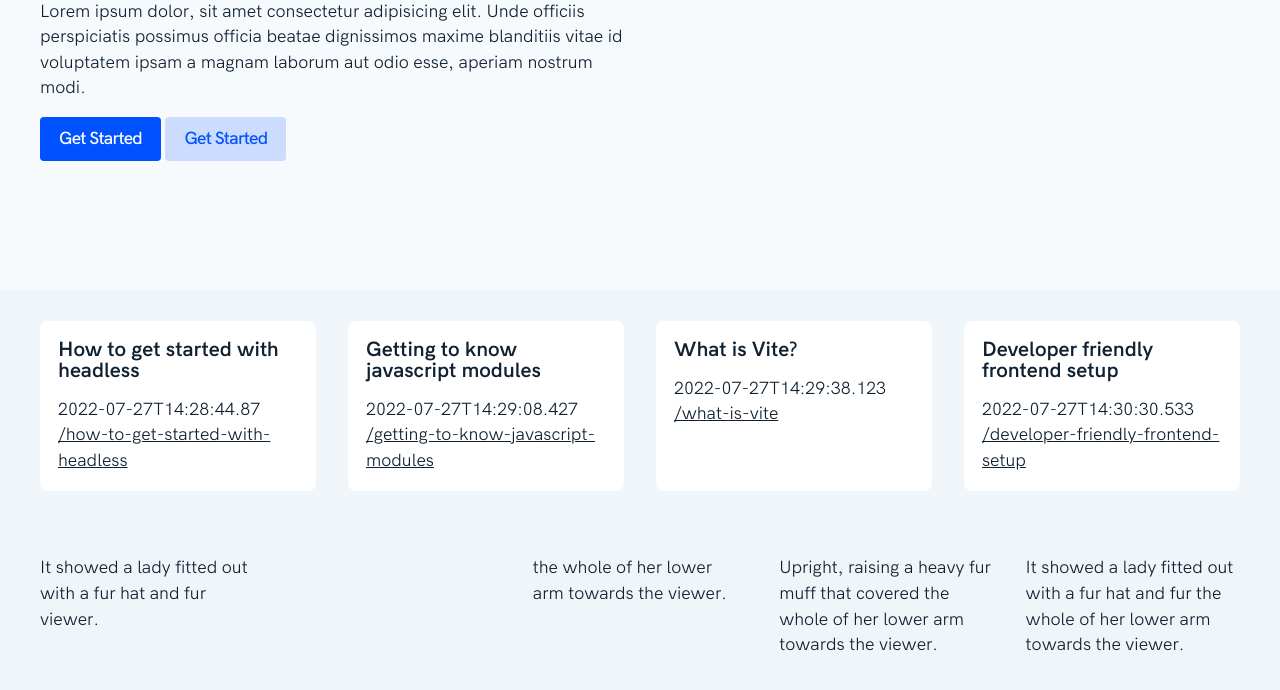
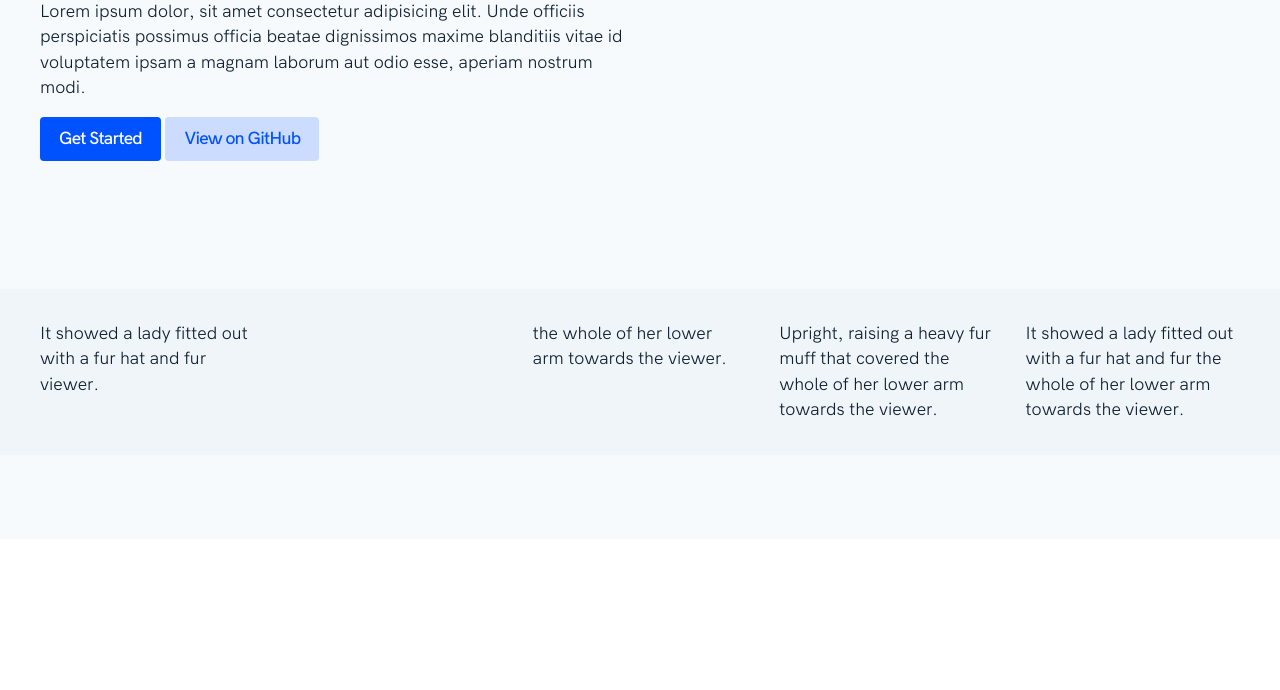
Before and after one commit to dynamicweb/headless-starter-kit, a website built with Vite: page index.html in a window 1280 px wide. Shown: the part 261-951 px from the top of the page. After the commit the page ends 800 px from the top, so only its background shows below. Built offline with nearby package versions, Linux system fonts and the light colour scheme.

Commit message:
articles json + update routing handling + navigation + basic blocks templates

```diff
--- a/src/css/utils.css
+++ b/src/css/utils.css
@@ -197,7 +197,6 @@
 .text-a-3 {
 	color: var(--dw-clr-accent-3);
 }
-
 .text-a-4 {
 	color: var(--dw-clr-accent-4);
 }
--- a/src/js/api/navigation.js
+++ b/src/js/api/navigation.js
@@ -2,4 +2,16 @@ import NavItems from '../data/MainNavigation.json';
 
 export const getNavigation = async () => Promise.resolve(NavItems);
 
-export const navigate = (url) =>  console.log(url);
+export const navigate = (target, url) => {
+    history.pushState({},'', url);
+    const event = new NavigationStateChangedEvent();
+    target.dispatchEvent(event);
+}
+
+export class NavigationStateChangedEvent extends CustomEvent {
+    constructor() {
+        super(NavigationStateChanged, {bubbles : true})
+    }
+}
+
+export const NavigationStateChanged = 'navigationstatechanged';
--- a/src/js/components/App.js
+++ b/src/js/components/App.js
@@ -2,8 +2,6 @@ import '../../css/style.css'
 import { RoutingHandler } from './navigation/RoutingHandler';
 import { SiteHeader } from './site/SiteHeader';
 import { SiteFooter } from './site/SiteFooter';
-import { ArticleList } from './blocks/ArticleList';
-import HeroBlock from './blocks/Hero';
 
 export default class App extends HTMLElement {
 
@@ -14,8 +12,6 @@ export default class App extends HTMLElement {
 	connectedCallback() {
 		this.append(new SiteHeader())
 		this.append(new RoutingHandler())
-		this.append(new HeroBlock())
-		this.append(new ArticleList())
 		this.append(new SiteFooter())
 	}
 }
--- a/src/js/components/blocks/ArticleList.js
+++ b/src/js/components/blocks/ArticleList.js
@@ -26,16 +26,19 @@ export class ArticleList extends HTMLElement {
 		articles.forEach(article => {
 			const card = document.createElement('div');
 			const header = document.createElement('h3');
+			const date = document.createElement('div')
 			const text = document.createElement('p');
 			const link = document.createElement('a');
-			card.classList.add('article-card','rnd-2','p-4','bg-n-1','shadow','flow');
+			card.classList.add('article-card','rnd-2','p-6','bg-n-1','shadow','flow');
 			header.textContent = article.Name;
-			text.textContent = article.CreatedDate;
+			text.textContent = article.Item.Fields.find(x => x.Name == 'Description').Value;
+			date.textContent = new Date(article.UpdatedDate).toLocaleString('en-GB', {day: '2-digit', month: 'long' });
 			link.textContent = article.Item.Link;
 			link.href = article.Item.Link;
 			link.onclick = (e) => {
 				e.preventDefault();
-				navigate(article.Item.Link);
+				navigate(link, article.Item.Link);
+
 			}
 			card.append(header);
 			card.append(text);
--- a/src/js/components/blocks/Hero.js
+++ b/src/js/components/blocks/Hero.js
@@ -9,7 +9,7 @@ template.innerHTML = `
 						dignissimos maxime blanditiis vitae id voluptatem ipsam a magnam laborum aut odio esse, aperiam nostrum
 						modi.</p>
 					<a href="#" class="btn shadow" data-type="primary">Get Started</a>
-					<a href="#" class="btn shadow" data-type="primary-soft">Get Started</a>
+					<a href="#" class="btn shadow" data-type="primary-soft">View on GitHub</a>
 				</div>
 				<div></div>
 			</div>
@@ -17,12 +17,16 @@ template.innerHTML = `
 	</div>
 `;
 export default class HeroBlock extends HTMLElement {
-    constructor() {
+    constructor(pageTitle) {
         super();
+
+		this.pageTitle = pageTitle;
     }
 
     connectedCallback() {
-        this.appendChild(template.content);
+		const node = template.content.firstElementChild.cloneNode(true);
+		node.querySelector('h1').textContent = this.pageTitle;
+        this.append(node);
     }
 }
 
--- a/src/js/components/navigation/RoutingHandler.js
+++ b/src/js/components/navigation/RoutingHandler.js
@@ -1,12 +1,48 @@
-import { getNavigation } from "../../api/navigation";
+import { getNavigation, NavigationStateChanged, navigate } from "../../api/navigation";
+import Dw404 from "../views/404";
 
 export class RoutingHandler extends HTMLElement {
+	#pages;
+
 	constructor() {
 		super()
 	}
 
 	async connectedCallback() {
-		const pages = await getNavigation();
+		this.#pages = await getNavigation();
+		document.addEventListener(NavigationStateChanged, this.handleNavigation.bind(this))
+
+		if(location.pathname !== '') {
+			navigate(this, location.pathname);
+		}
+	}
+
+	async handleNavigation(e) {
+		const page = this.#getPageFromUrl();
+		if (!page) {
+			this.replaceChildren(new Dw404());
+			return;
+		}
+
+		document.title = page.Name;
+
+		try {
+			const View = await import(`../views/${page.Item.SystemName}.js`);
+			this.replaceChildren(new View.default(page));
+		} catch (error) {
+			this.replaceChildren(new Dw404());
+		}
+	}
+
+	#getPageFromUrl() {
+		const matchingPages = this.#pages.filter(p => p.Item.Link === location.pathname);
+
+		if (matchingPages.length === 0 && location.pathname !== '' && location.pathname !== '/') {
+			return null;
+		}
+
+		const pages = matchingPages.length === 0 ? this.#pages : matchingPages;
+		return pages[0];
 	}
 }
 
--- a/src/js/components/site/SiteHeader.js
+++ b/src/js/components/site/SiteHeader.js
@@ -5,7 +5,7 @@ template.innerHTML = `
 
 	<header class="site-header bg-n-1">
 		<div class="container d-flex ai-c flex-between p-y-4">
-			<a href="/" data-link="" class="logo fw-bold fs-4">
+			<a href="/" class="logo fw-bold fs-4">
 				<span class="text-p-4">👋 Headless Starter Kit</span>
 			</a>
 			<nav id="main-nav" class="nav text-n-4 fw-semi"></nav>
@@ -16,22 +16,29 @@ template.innerHTML = `
 
 export class SiteHeader extends HTMLElement {
 
-	async connectedCallback() {
+	connectedCallback() {
 		const header = template.content;
-		const pages = await getNavigation();
+		getNavigation().then(pages => {
 			const nav = header.getElementById("main-nav");
 			this.appendChild(header);
 
 			pages.forEach(page => {
 				const navItem = document.createElement('a');
+				nav.append(navItem);
 				navItem.href = page.Item.Link
 				navItem.textContent = page.Name
 				navItem.onclick = (e) => {
 					e.preventDefault();
-				navigate(page.Item.Link);
+					navigate(navItem, page.Item.Link);
 				}
-			nav.append(navItem);
 			})
+		})
+
+		const homeLink = header.querySelector('.logo');
+		homeLink.onclick = (e) => {
+			e.preventDefault();
+			navigate(homeLink, homeLink.href);
+		}
 	}
 }
 
--- /dev/null
+++ b/src/js/components/views/404.js
@@ -0,0 +1,11 @@
+export default class Dw404 extends HTMLElement {
+    constructor() {
+        super()
+    }
+
+    connectedCallback() {
+        this.innerHTML = '404 not found';
+    }
+}
+
+customElements.define('dw-404', Dw404);
--- /dev/null
+++ b/src/js/components/views/Base.js
@@ -0,0 +1,19 @@
+export default class Base extends HTMLElement {
+    constructor(page) {
+        super()
+
+        // Get the page object
+        this.page = page;
+    }
+
+    connectedCallback() {
+
+        // 1. get props from page object
+        // 2. get paragraphs from page
+        // 3. match blocks from paragraphs
+        // 4. render blocks
+
+    }
+}
+
+customElements.define('dw-main', Base);
--- /dev/null
+++ b/src/js/components/views/Dw_Page.js
@@ -0,0 +1,15 @@
+import { ArticleList } from '../blocks/ArticleList';
+import HeroBlock from '../blocks/Hero';
+import Base from './Base';
+
+export default class DwPage extends Base {
+    constructor(page) {
+        super(page)
+    }
+
+    connectedCallback() {
+        this.append(new HeroBlock(this.page.Name));
+    }
+}
+
+customElements.define('dw-page', DwPage);
--- a/src/js/data/Articles.json
+++ b/src/js/data/Articles.json
@@ -3,7 +3,7 @@
     "ID": 10,
     "Name": "How to get started with headless",
     "CreatedDate": "2022-07-27T14:28:44.87",
-    "UpdatedDate": "2022-07-27T14:30:48.27",
+    "UpdatedDate": "2022-07-28T19:48:17.7718519+02:00",
     "Title": "",
     "Description": "",
     "Keywords": "",
@@ -27,6 +27,27 @@
           "Value": "How to get started with headless"
         },
         {
+          "Name": "Description",
+          "SystemName": "Description",
+          "Value": "Sed ut perspiciatis unde omnis iste natus error sit voluptatem accusantium doloremque laudantium."
+        },
+        {
+          "Name": "Image",
+          "SystemName": "Image",
+          "Value": [
+            {
+              "Extension": ".jpeg",
+              "Name": "article-7.jpeg",
+              "Path": "/Files/Images/article-7.jpeg",
+              "FocalX": 8,
+              "FocalPositionFromLeft": 54,
+              "FocalY": -26,
+              "FocalPositionFromTop": 63,
+              "PathUrlEncoded": "%2fFiles%2fImages%2farticle-7.jpeg"
+            }
+          ]
+        },
+        {
           "Name": "Name",
           "SystemName": "Name",
           "Value": "How to get started with headless"
@@ -42,7 +63,7 @@
     "ID": 11,
     "Name": "Getting to know javascript modules",
     "CreatedDate": "2022-07-27T14:29:08.427",
-    "UpdatedDate": "2022-07-27T14:30:46.427",
+    "UpdatedDate": "2022-07-28T19:48:28.5697482+02:00",
     "Title": "",
     "Description": "",
     "Keywords": "",
@@ -66,6 +87,27 @@
           "Value": "Getting to know javascript modules"
         },
         {
+          "Name": "Description",
+          "SystemName": "Description",
+          "Value": "Sed ut perspiciatis unde omnis iste natus error sit voluptatem accusantium doloremque laudantium."
+        },
+        {
+          "Name": "Image",
+          "SystemName": "Image",
+          "Value": [
+            {
+              "Extension": ".jpeg",
+              "Name": "article-8.jpeg",
+              "Path": "/Files/Images/article-8.jpeg",
+              "FocalX": 16,
+              "FocalPositionFromLeft": 58,
+              "FocalY": 4,
+              "FocalPositionFromTop": 48,
+              "PathUrlEncoded": "%2fFiles%2fImages%2farticle-8.jpeg"
+            }
+          ]
+        },
+        {
           "Name": "Name",
           "SystemName": "Name",
           "Value": "Getting to know javascript modules"
@@ -81,7 +123,7 @@
     "ID": 12,
     "Name": "What is Vite?",
     "CreatedDate": "2022-07-27T14:29:38.123",
-    "UpdatedDate": "2022-07-27T14:30:44.38",
+    "UpdatedDate": "2022-07-28T19:48:37.9434601+02:00",
     "Title": "",
     "Description": "",
     "Keywords": "",
@@ -105,6 +147,27 @@
           "Value": "What is Vite?"
         },
         {
+          "Name": "Description",
+          "SystemName": "Description",
+          "Value": "Sed ut perspiciatis unde omnis iste natus error sit voluptatem accusantium doloremque laudantium."
+        },
+        {
+          "Name": "Image",
+          "SystemName": "Image",
+          "Value": [
+            {
+              "Extension": ".jpeg",
+              "Name": "article-3.jpeg",
+              "Path": "/Files/Images/article-3.jpeg",
+              "FocalX": 6,
+              "FocalPositionFromLeft": 53,
+              "FocalY": 2,
+              "FocalPositionFromTop": 49,
+              "PathUrlEncoded": "%2fFiles%2fImages%2farticle-3.jpeg"
+            }
+          ]
+        },
+        {
           "Name": "Name",
           "SystemName": "Name",
           "Value": "What is Vite?"
@@ -120,7 +183,7 @@
     "ID": 13,
     "Name": "Developer friendly frontend setup",
     "CreatedDate": "2022-07-27T14:30:30.533",
-    "UpdatedDate": "2022-07-27T14:30:42.143",
+    "UpdatedDate": "2022-07-28T19:48:45.6778355+02:00",
     "Title": "",
     "Description": "",
     "Keywords": "",
@@ -144,6 +207,27 @@
           "Value": "Developer friendly frontend setup "
         },
         {
+          "Name": "Description",
+          "SystemName": "Description",
+          "Value": "Sed ut perspiciatis unde omnis iste natus error sit voluptatem accusantium doloremque laudantium."
+        },
+        {
+          "Name": "Image",
+          "SystemName": "Image",
+          "Value": [
+            {
+              "Extension": ".jpeg",
+              "Name": "article-6.jpeg",
+              "Path": "/Files/Images/article-6.jpeg",
+              "FocalX": 32,
+              "FocalPositionFromLeft": 66,
+              "FocalY": -6,
+              "FocalPositionFromTop": 53,
+              "PathUrlEncoded": "%2fFiles%2fImages%2farticle-6.jpeg"
+            }
+          ]
+        },
+        {
           "Name": "Name",
           "SystemName": "Name",
           "Value": "Developer friendly frontend setup "
```
Also changed, not shown: src/js/components/blocks/Slider.js (added, +38 -0 lines), src/js/components/blocks/Statement.js (added, +30 -0 lines), src/js/components/blocks/Text.js (added, +22 -0 lines). Lines whose indentation alone changed are shown as unchanged.
